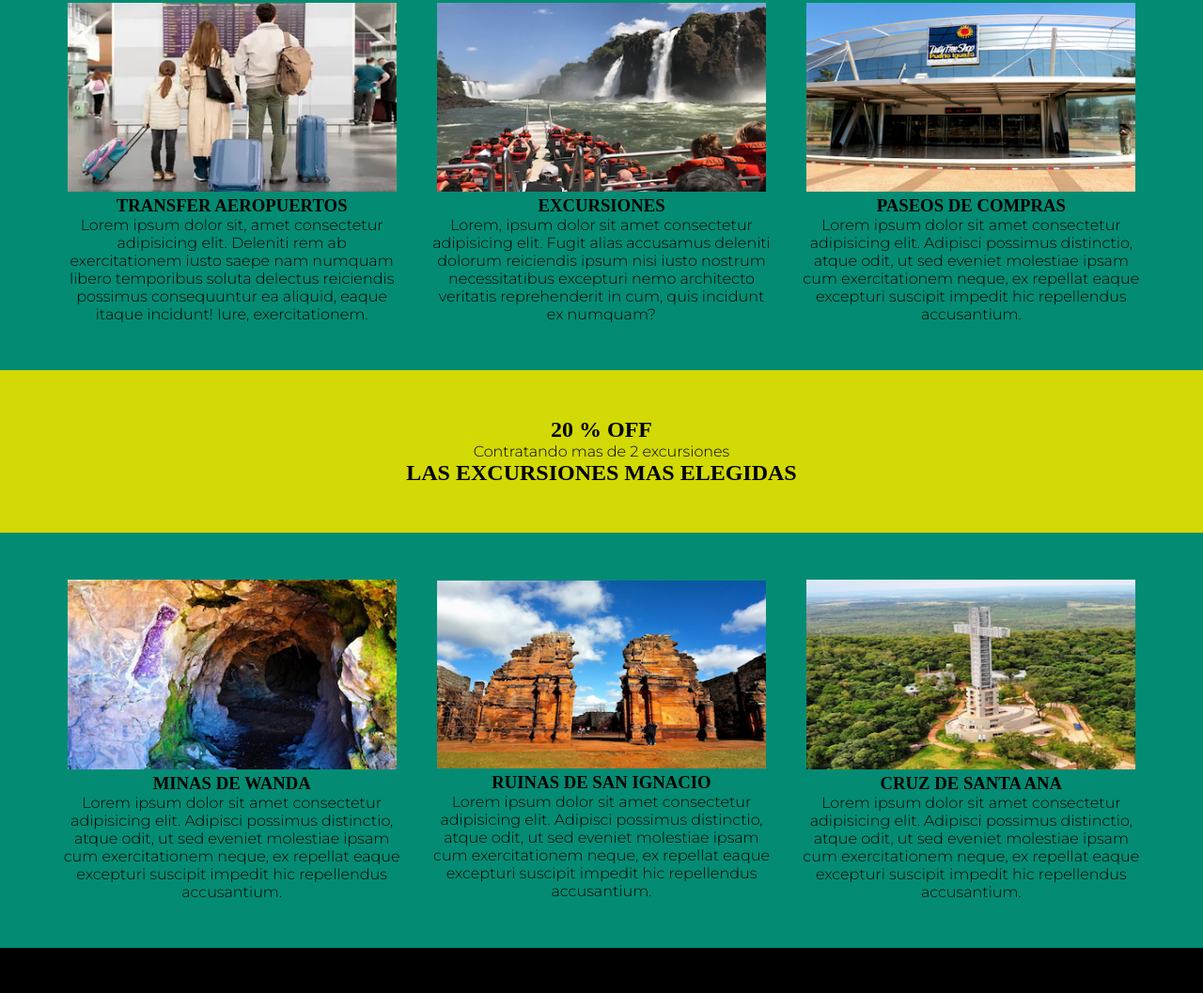
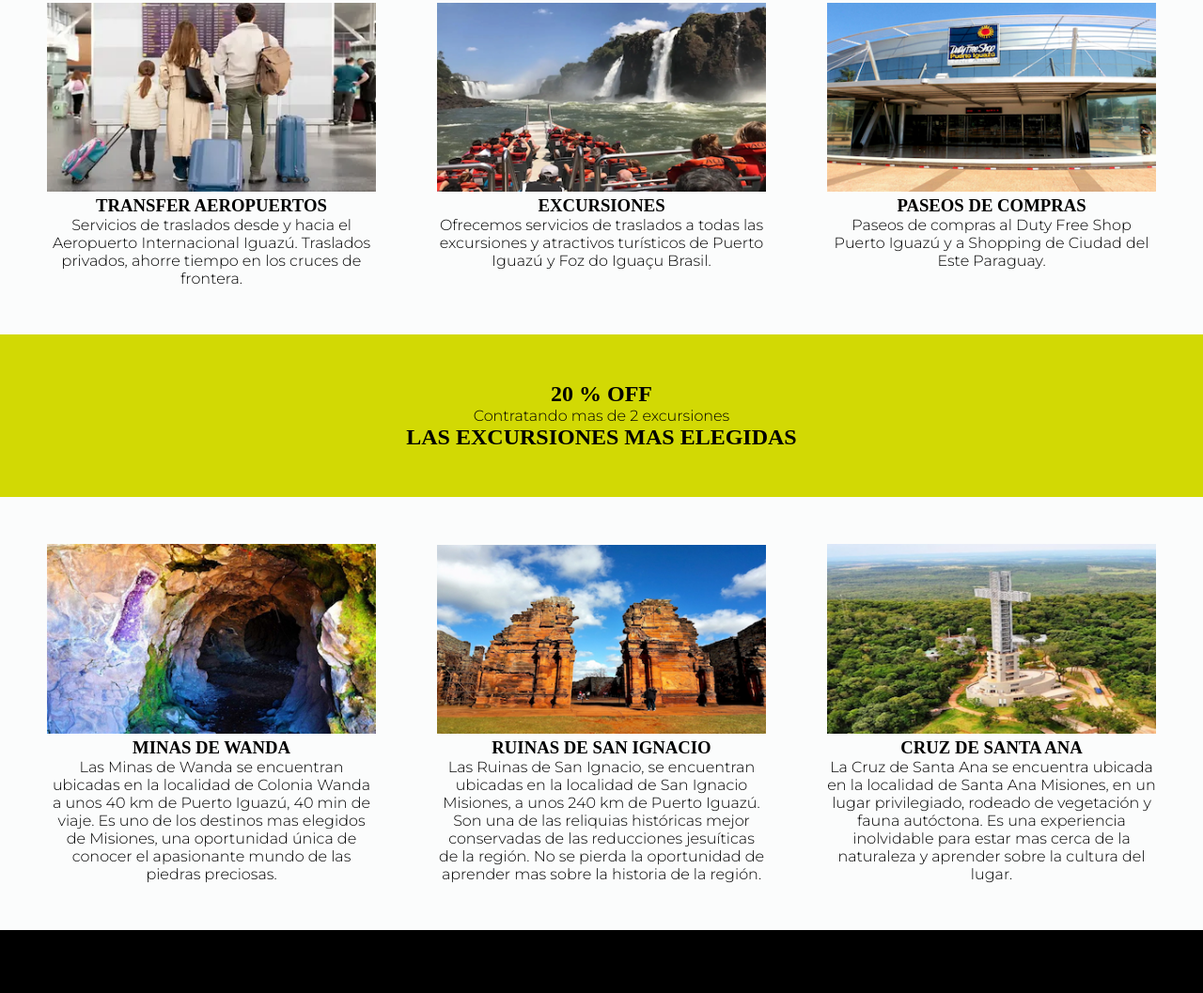
Before and after one commit to hernanpared/comision-46880, a plain HTML site: page index.html in a window 1280 px wide. Shown: the part 815-1872 px from the top of the page at 94% size. Drawn offline with Linux system fonts and the light colour scheme.

Commit message:
alineacion de img inicio

```diff
--- a/css/style.css
+++ b/css/style.css
@@ -109,10 +109,9 @@ header h1 {
 /*-------------ESTILOS MAIN----   */
 
 .item {
-  width: 360px;
+  width:350px;
   height: 100%;
   text-align: center;
-
 }
 
 .item img{
@@ -121,15 +120,14 @@ header h1 {
 }
 
 .flex-container {
-  background-color: #038c73;
+  background-color: #fbfcfc;
   width: 100%;
   height: 100%;
   padding: 50px;
   display: flex;
-  justify-content:space-around;
-  align-items: center;
+  align-items: baseline;
   flex-wrap: wrap;
-
+  justify-content: space-between;
 }
 
 .titulo-ofertas {
--- a/index.html
+++ b/index.html
@@ -53,25 +53,19 @@
             <article class="item uno">
                 <img src="./assets/aeropuerto de iguazu.webp" alt="familiar en el aeropuerto">
                 <h3>TRANSFER AEROPUERTOS</h3>
-                <p>Lorem ipsum dolor sit, amet consectetur adipisicing elit. Deleniti rem ab exercitationem iusto saepe
-                    nam numquam libero temporibus soluta delectus reiciendis possimus consequuntur ea aliquid, eaque
-                    itaque incidunt! Iure, exercitationem.</p>
+                <p>Servicios de traslados desde y hacia el Aeropuerto Internacional Iguazú. Traslados privados, ahorre tiempo en los cruces de frontera.</p>
             </article>
 
             <article class="item dos">
                 <img src="./assets/excursiones.png" alt="excursiones en misiones">
                 <h3>EXCURSIONES</h3>
-                <p>Lorem, ipsum dolor sit amet consectetur adipisicing elit. Fugit alias accusamus deleniti dolorum
-                    reiciendis ipsum nisi iusto nostrum necessitatibus excepturi nemo architecto veritatis reprehenderit
-                    in cum, quis incidunt ex numquam?</p>
+                <p>Ofrecemos servicios de traslados a todas las excursiones y atractivos turísticos de Puerto Iguazú y Foz do Iguaçu Brasil.</p>
             </article>
 
             <article class="item tres">
                 <img src="./assets/duty free.png" alt="duty free shop iguazú">
                 <h3>PASEOS DE COMPRAS</h3>
-                <p>Lorem ipsum dolor sit amet consectetur adipisicing elit. Adipisci possimus distinctio, atque odit, ut
-                    sed eveniet molestiae ipsam cum exercitationem neque, ex repellat eaque excepturi suscipit impedit
-                    hic repellendus accusantium.</p>
+                <p>Paseos de compras al Duty Free Shop Puerto Iguazú y a Shopping de Ciudad del Este Paraguay.</p>
             </article>
         </section>
 
@@ -91,23 +85,17 @@
             <article class="item cuatro">
                 <img src="./assets/minas de wanda.png" alt="minas de wanda">
                 <h3>MINAS DE WANDA</h3>
-                <p>Lorem ipsum dolor sit amet consectetur adipisicing elit. Adipisci possimus distinctio, atque odit, ut
-                    sed eveniet molestiae ipsam cum exercitationem neque, ex repellat eaque excepturi suscipit impedit
-                    hic repellendus accusantium.</p>
+                <p>Las Minas de Wanda se encuentran ubicadas en la localidad de Colonia Wanda a unos 40 km de Puerto Iguazú, 40 min de viaje. Es uno de los destinos mas elegidos de Misiones, una oportunidad única de conocer el apasionante mundo de las piedras preciosas. </p>
             </article>
             <article class="item cinco">
                 <img src="./assets/ruinas de san ignacio.png" alt="ruinas de san ignacio">
                 <h3>RUINAS DE SAN IGNACIO</h3>
-                <p>Lorem ipsum dolor sit amet consectetur adipisicing elit. Adipisci possimus distinctio, atque odit, ut
-                    sed eveniet molestiae ipsam cum exercitationem neque, ex repellat eaque excepturi suscipit impedit
-                    hic repellendus accusantium.</p>
+                <p>Las Ruinas de San Ignacio, se encuentran ubicadas en la localidad de San Ignacio Misiones, a unos 240 km de Puerto Iguazú. Son una de las reliquias históricas mejor conservadas de las reducciones jesuíticas de la región. No se pierda la oportunidad de aprender mas sobre la historia de la región.</p>
             </article>
             <article class="item seis">
                 <img src="./assets/cruz de santa ana.png">
                 <h3>CRUZ DE SANTA ANA</h3>
-                <p>Lorem ipsum dolor sit amet consectetur adipisicing elit. Adipisci possimus distinctio, atque odit, ut
-                    sed eveniet molestiae ipsam cum exercitationem neque, ex repellat eaque excepturi suscipit impedit
-                    hic repellendus accusantium.</p>
+                <p>La Cruz de Santa Ana se encuentra ubicada en la localidad de Santa Ana Misiones, en un lugar privilegiado, rodeado de vegetación y fauna autóctona. Es una experiencia inolvidable para estar mas cerca de la naturaleza y aprender sobre la cultura del lugar. </p>
             </article>
         </section>
 
```
